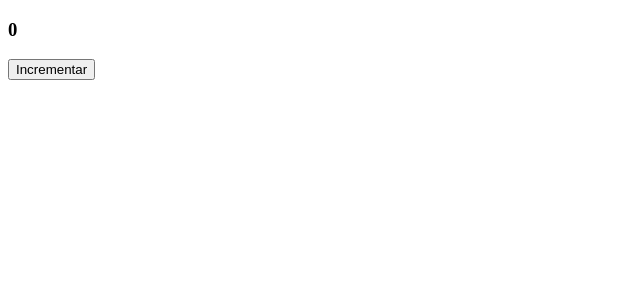
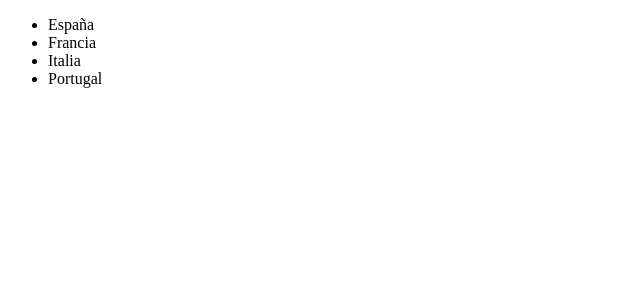
Before and after one commit to JuniorGodoyOrtega/practicas-vue, a Vue app in the folder helloworld/: page / in a window 1280 px wide. Shown: the top 300 px of the page, without its empty margins (0-640 px from the left). Built offline with nearby package versions, Linux system fonts and the light colour scheme.

Commit message:
Aprendiendo directivas v-if, v-show, v-for

```diff
--- a/helloworld/src/App.vue
+++ b/helloworld/src/App.vue
@@ -1,10 +1,10 @@
 <template>
-  <CounterComposition />
+  <ExampleFor />
 </template>
 
 <script setup>
 // import CounterOption from "./components/CounterOption.vue";
-import CounterComposition from "./components/CounterComposition.vue";
+import ExampleFor from "./components/ExampleFor.vue";
 </script>
 
 <style>
--- /dev/null
+++ b/helloworld/src/components/ExampleFor.vue
@@ -0,0 +1,27 @@
+<template>
+  <ul>
+    <li v-for="country in countries" v-bind:key="country.code">{{ country.name }}</li>
+  </ul>
+</template>
+<script setup>
+import { ref } from "vue";
+let countries = ref([
+  {
+    code: "es",
+    name: "España",
+  },
+  {
+    code: "fr",
+    name: "Francia",
+  },
+  {
+    code: "it",
+    name: "Italia",
+  },
+  {
+    code: "pt",
+    name: "Portugal",
+  },
+]);
+</script>
+<style scoped></style>
```
Also changed, not shown: helloworld/src/components/ExampleSelective.vue (added, +8 -0 lines).
